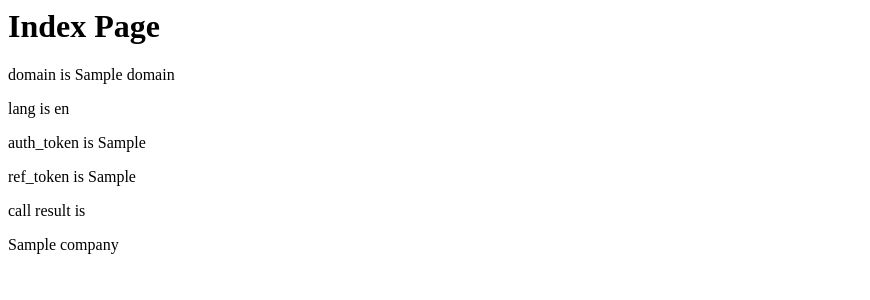
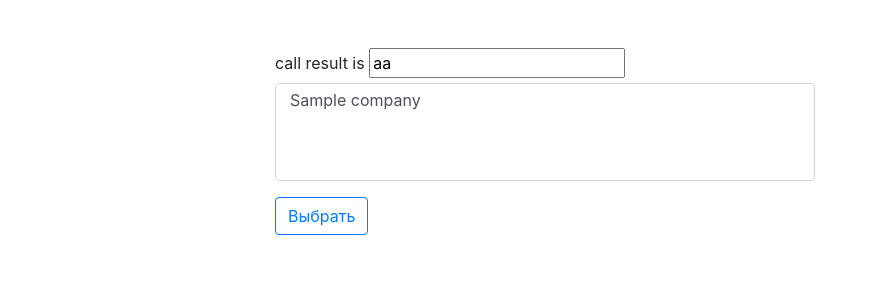
Before and after one commit to bogdanovdya/Clients_Lifetime, a Flask app: template templates/index.html in a window 1280 px wide. Shown: the top 300 px of the page, without its empty margins (0-870 px from the left). Run offline with Flask 2, Linux system fonts and the light colour scheme; the template is opened without the code that fills it: most values are stand-ins (such as "Sample title", 1, 10 or a date in 2020); parts of the project's set-up code (start-up, migrations or seed data) failed here and were passed over; some libraries are stand-ins or nearby versions.

Commit message:
фикс пназвания параметров

```diff
--- a/templates/index.html
+++ b/templates/index.html
@@ -1,9 +1,40 @@
-<h1>Index Page</h1>
-<p>domain is {{ domain }}</p>
-<p>lang is {{ lang }}</p>
-<p>auth_token is {{ auth_token }}</p>
-<p>ref_token is {{ ref_token }}</p>
-<p>call result is</p>
-{% for company in companies %}
-    <p>{{ company }}</p>
-{% endfor %}
+<!DOCTYPE html>
+<html lang="{{ lang }}">
+<head>
+    <meta charset="UTF-8">
+    <meta name="viewport" content="width=device-width, initial-scale=1, shrink-to-fit=no">
+    <title>Clients Lifetime</title>
+    <link rel="stylesheet" href="https://stackpath.bootstrapcdn.com/bootstrap/4.1.3/css/bootstrap.min.css"
+          integrity="sha384-MCw98/SFnGE8fJT3GXwEOngsV7Zt27NXFoaoApmYm81iuXoPkFOJwJ8ERdknLPMO" crossorigin="anonymous">
+    <script src="https://code.jquery.com/jquery-3.3.1.slim.min.js"
+            integrity="sha384-q8i/X+965DzO0rT7abK41JStQIAqVgRVzpbzo5smXKp4YfRvH+8abtTE1Pi6jizo"
+            crossorigin="anonymous"></script>
+    <script src="https://cdnjs.cloudflare.com/ajax/libs/popper.js/1.14.3/umd/popper.min.js"
+            integrity="sha384-ZMP7rVo3mIykV+2+9J3UJ46jBk0WLaUAdn689aCwoqbBJiSnjAK/l8WvCWPIPm49"
+            crossorigin="anonymous"></script>
+    <script src="https://stackpath.bootstrapcdn.com/bootstrap/4.1.3/js/bootstrap.min.js"
+            integrity="sha384-ChfqqxuZUCnJSK3+MXmPNIyE6ZbWh2IMqE241rYiqJxyMiZ6OW/JmZQ5stwEULTy"
+            crossorigin="anonymous"></script>
+</head>
+<body>
+<div class="container mt-5">
+    <div class="row">
+        <div class="col-6 offset-md-2">
+            <form method="get" action="{{ url_for('get_result') }}">
+                <div class="form-group">
+                    <label for="exampleFormControlSelect2">call result is</label>
+                    <input type="text" id="qwerty" value="aa">
+                    <select multiple class="form-control" id="exampleFormControlSelect2">
+                        {% for company in companies %}
+                        <option value="{{ company['ID'] }}">{{ company['TITLE'] }}</option>
+                        {% endfor %}
+                    </select>
+                </div>
+                <button type="submit" class="btn btn-outline-primary">Выбрать</button>
+            </form>
+        </div>
+    </div>
+</div>
+
+</body>
+</html>
--- a/view.py
+++ b/view.py
@@ -29,12 +29,12 @@ def index():
         post_data = get_post()
         bx24 = Application(**post_data)
         bx24.save_auth()
-        call = bx24.get_data()
+        call = bx24.get_cmp_list()
     except Exception:
-        return render_template('conn_err.html')
+        return render_template('conn_err')
     else:
         return render_template('index.html', domain=bx24.domain, lang=bx24.lang,
-                               auth_token=bx24.auth_token, ref_token=bx24.ref_token, companies=call)
+                               auth_token=bx24.auth_token, ref_token=bx24.ref_token, companies=call['result'])
 
 
 @app.route('/model_predict', methods=['GET', 'POST'])
```
Also changed, not shown: indexApplicaton.py (+4 -4 lines).
